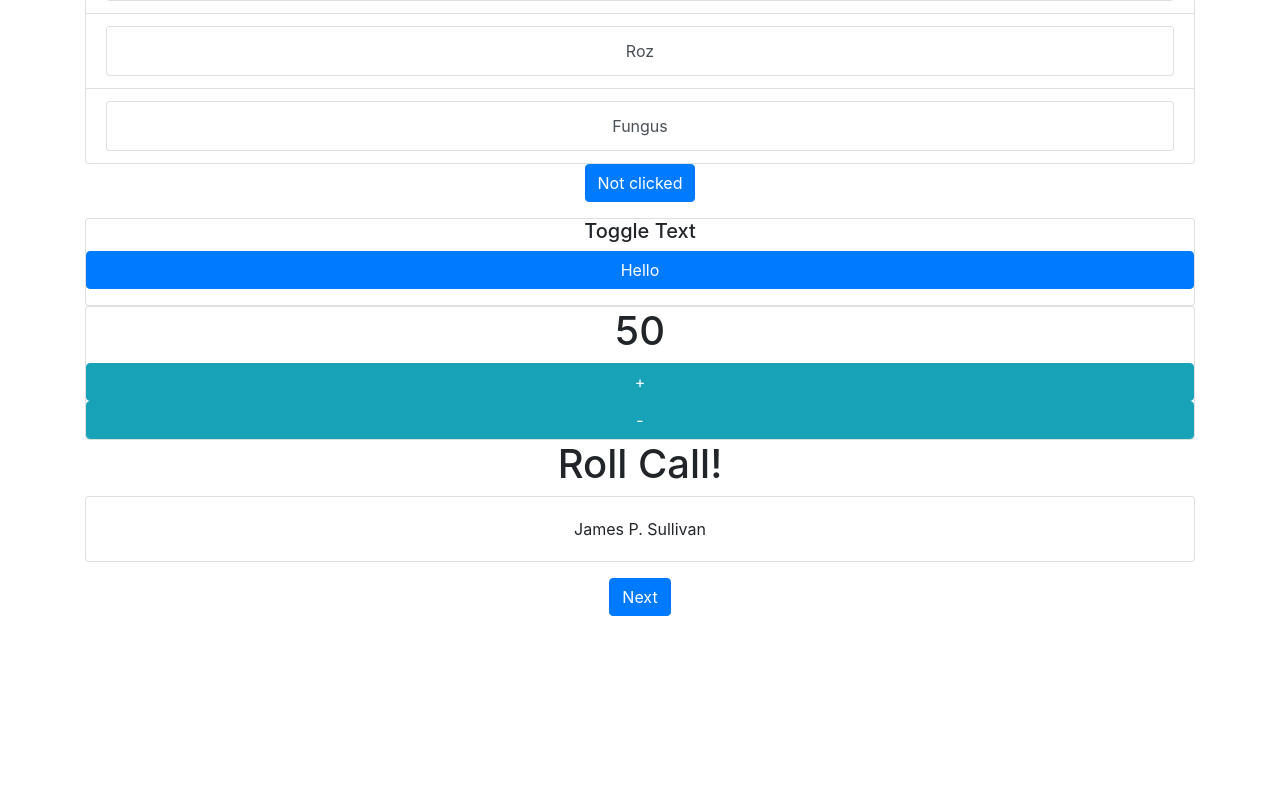
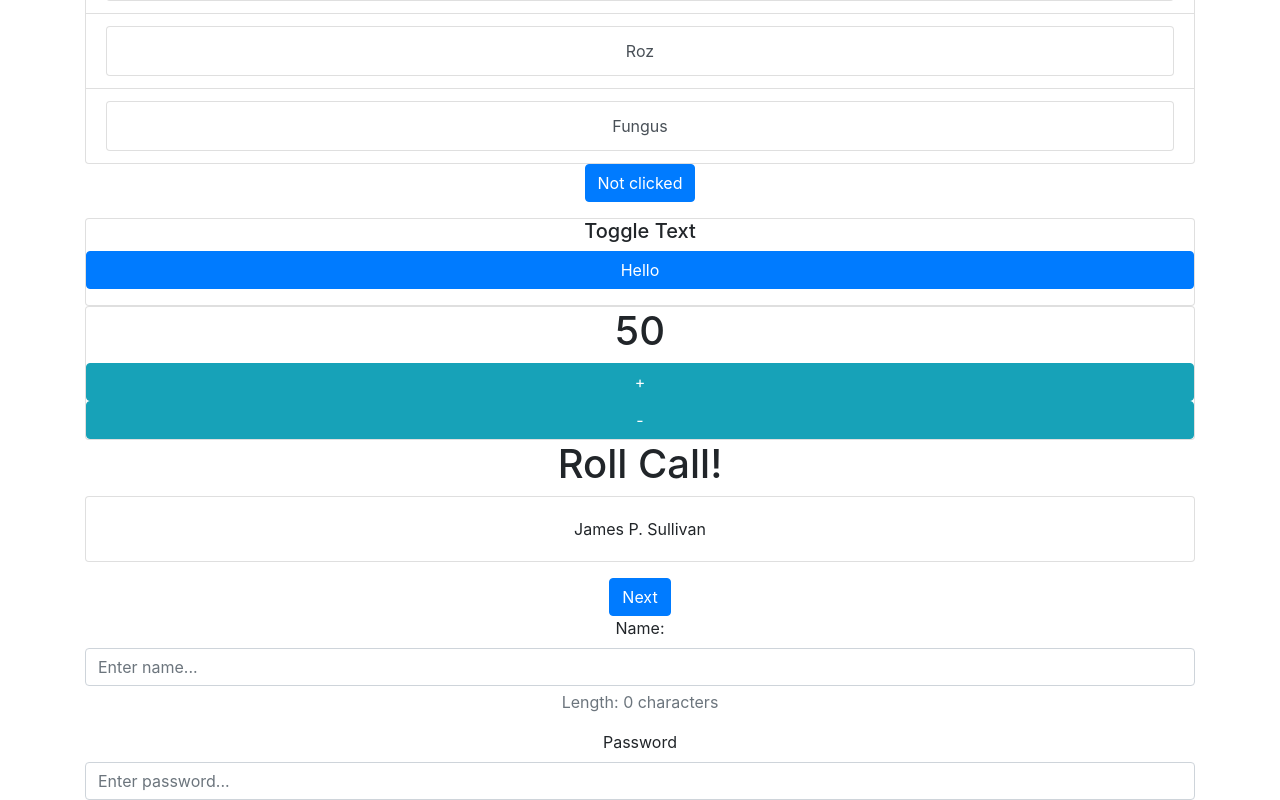
Before and after one commit to Mhairi-Helen/week-9--ui-react, a React (Create React App) app: page / in a window 1280 px wide. Shown: the part 981-1781 px from the top of the page. Before the commit the page ends 1597 px from the top, so only its background shows below. Built offline with nearby package versions, Linux system fonts and the light colour scheme.

Commit message:
Day 4 adding form exercises

```diff
--- a/src/components/Forms/Length.js
+++ b/src/components/Forms/Length.js
@@ -1,17 +1,40 @@
 import React, { Component } from "react";
+
 
 
 class Length extends Component {
 
 
+  constructor(props) {
+    super(props);
+    // add the value of the input to the state
+    this.state = { input: '' };
 
-    render() {
-        return (
-            <div className="form-group">
-                <label>{this.props.label}</label>
-                <input className="form-control" name={this.props.name} />
-            </div>
-        );
-    }
+    this.handleChange = this.handleChange.bind(this);
+  }
+
+
+  // e is the standard DOM event object
+  handleChange(e) {
+    // e.currentTarget: DOM element we attached the event handler to use the value property to read its current value
+    this.setState({ input: e.currentTarget.value });
+  }
+
+  render() {
+    return (
+      <div className='form-group'>
+        <label >{this.props.label}</label>
+        <input
+          className='form-control'
+          onChange={this.handleChange}
+          placeholder={'Enter name...'}
+          value={this.state.input}
+          name={this.props.name} />
+        <p className='form-text text-muted'>
+          Length: {this.state.input.length} characters
+        </p>
+      </div>
+    );
+  }
 }
 export default Length;
--- a/src/components/Forms/PasswordStrength.js
+++ b/src/components/Forms/PasswordStrength.js
@@ -0,0 +1,45 @@
+import React, { Component } from "react";
+
+
+
+class PasswordStrength extends Component {
+
+    //setting up the initial state
+    constructor(props) {
+        super(props);
+        // add the value of the input to the state
+        this.state = { input: '' };
+
+        this.handleChange = this.handleChange.bind(this);
+
+    }
+
+    //updating the state when events are fired
+    // e is the standard DOM event object
+    handleChange(e) {
+        // e.currentTarget: DOM element we attached the event handler to use the value property to read its current value
+        this.setState({ input: e.currentTarget.value });
+    }
+
+
+
+    //displaying values based on this.state in JSX
+    render() {
+        return (
+            <div>
+                <label>{this.props.label}</label>
+                <input
+                    type='password'
+                    className='form-control'
+                    onChange={this.handleChange}
+                    placeholder={'Enter password...'}
+                    value={this.state.input}
+                    name={this.props.name}
+                />
+            </div>
+        );
+    }
+
+}
+
+export default PasswordStrength;
--- a/src/components/RollCall.js
+++ b/src/components/RollCall.js
@@ -14,7 +14,7 @@ class RollCall extends Component {
     }
 
 
-    //
+    //updating the state when events are fired
     handleClick() {
         let { names } = this.props;
 
--- a/src/components/Stuff.js
+++ b/src/components/Stuff.js
@@ -9,6 +9,8 @@ import CatchMeIfYouCan from "./CatchMeIfYouCan";
 import ToggleText from "./ToggleText";
 import Counter from "./Counter";
 import RollCall from "./RollCall";
+import Length from "./Forms/Length";
+import PasswordStrength from "./Forms/PasswordStrength";
 
 const Stuff = ({ square }) => (
   <>
@@ -35,6 +37,8 @@ const Stuff = ({ square }) => (
         "Fungus",
       ]}
     />
+    <Length label={"Name:"} />
+    <PasswordStrength label={"Password"} />
   </>
 );
 
```
